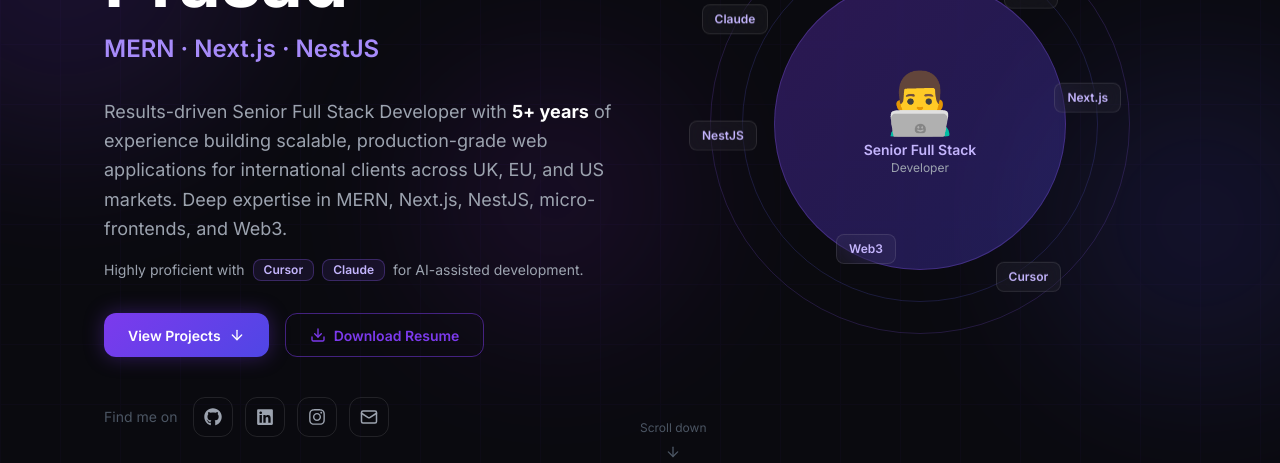
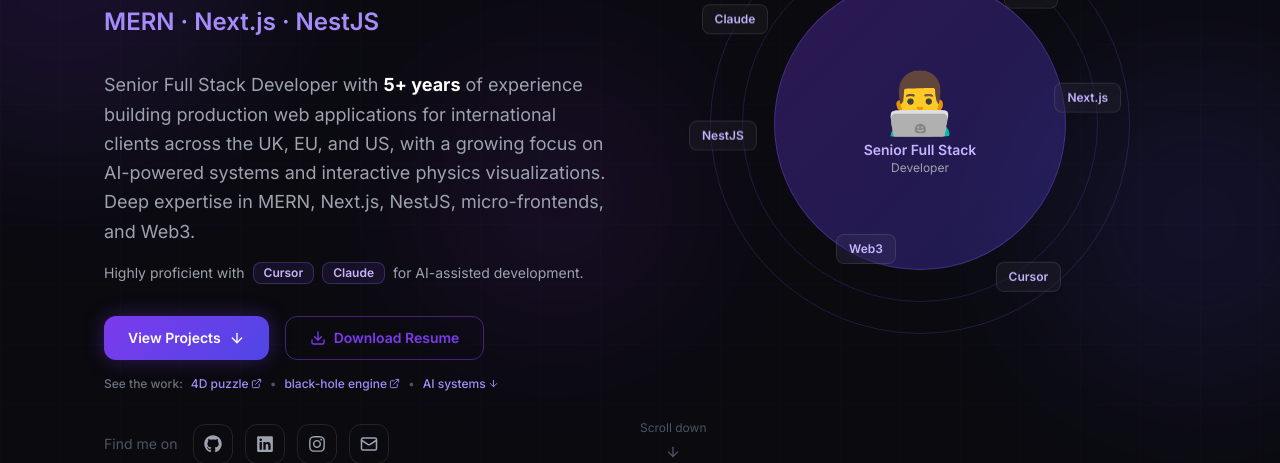
Before and after one commit to guruprasadregar1-afk/Portfolio, a React (Vite) app: page / in a window 1280 px wide. Shown: the part 316-779 px from the top of the page. Built offline with nearby package versions, Linux system fonts and the light colour scheme; no server answers.

Commit message:
fix(resume-routing): static resume PDF download and SPA routing rewrites

```diff
--- a/src/sections/Hero.jsx
+++ b/src/sections/Hero.jsx
@@ -1,9 +1,9 @@
 import { motion } from 'framer-motion';
 import { TypeAnimation } from 'react-type-animation';
-import { ArrowDown, Download, Mail } from 'lucide-react';
+import { Link } from 'react-router-dom';
+import { ArrowDown, Download, Mail, ExternalLink } from 'lucide-react';
 import { FaGithub, FaLinkedin, FaInstagram } from 'react-icons/fa';
 import { fadeInUp, fadeInRight, staggerContainer } from '../animations/variants';
-import API_URL from '../config/api';
 import { aiTools } from '../data';
 
 const socials = [
@@ -14,16 +14,6 @@
 ];
 
 const Hero = () => {
-  const handleDownload = () => {
-    const link = document.createElement('a');
-    link.href = '/Guru_Prasad_Resume.pdf';
-    link.setAttribute('download', 'Guru_Prasad_Resume.pdf');
-    link.target = '_blank';
-    document.body.appendChild(link);
-    link.click();
-    link.remove();
-  };
-
   const scrollToProjects = () =>
     document.getElementById('projects')?.scrollIntoView({ behavior: 'smooth' });
 
@@ -75,10 +65,9 @@
               />
             </motion.div>
 
+            {/* // [DRAFT, review wording] */}
             <motion.p variants={fadeInUp} className="text-gray-400 text-lg leading-relaxed mb-4 max-w-lg mx-auto lg:mx-0">
-              Results-driven Senior Full Stack Developer with <strong className="text-white">5+ years</strong> of experience
-              building scalable, production-grade web applications for international clients across
-              UK, EU, and US markets. Deep expertise in MERN, Next.js, NestJS, micro-frontends, and Web3.
+              Senior Full Stack Developer with <strong className="text-white">5+ years</strong> of experience building production web applications for international clients across the UK, EU, and US, with a growing focus on AI-powered systems and interactive physics visualizations. Deep expertise in MERN, Next.js, NestJS, micro-frontends, and Web3.
             </motion.p>
 
             {/* // [DRAFT, review wording] AI Proficiency */}
@@ -95,7 +84,7 @@
               <span>for AI-assisted development.</span>
             </motion.div>
 
-            <motion.div variants={fadeInUp} className="flex flex-wrap gap-4 justify-center lg:justify-start mb-10">
+            <motion.div variants={fadeInUp} className="flex flex-wrap gap-4 justify-center lg:justify-start mb-4">
               <motion.button
                 onClick={scrollToProjects}
                 className="btn-primary text-white flex items-center gap-2"
@@ -106,15 +95,32 @@
                 <ArrowDown size={16} />
               </motion.button>
 
-              <motion.button
-                onClick={handleDownload}
+              <motion.a
+                href="/Guru_Prasad_Resume.pdf"
+                download="Guru_Prasad_Resume.pdf"
                 className="btn-outline flex items-center gap-2"
                 whileHover={{ scale: 1.05 }}
                 whileTap={{ scale: 0.97 }}
               >
                 <Download size={16} />
                 Download Resume
-              </motion.button>
+              </motion.a>
+            </motion.div>
+
+            {/* See the work row */}
+            <motion.div variants={fadeInUp} className="flex flex-wrap items-center justify-center lg:justify-start gap-2 mb-8 text-xs text-gray-400 max-w-lg mx-auto lg:mx-0">
+              <span className="font-medium text-gray-500">See the work:</span>
+              <Link to="/research/4th-dimension" className="text-violet-400 hover:underline font-medium flex items-center gap-0.5">
+                4D puzzle <ExternalLink size={11} />
+              </Link>
+              <span className="text-gray-600">•</span>
+              <a href="https://blackhole-physics.vercel.app" target="_blank" rel="noopener noreferrer" className="text-violet-400 hover:underline font-medium flex items-center gap-0.5">
+                black-hole engine <ExternalLink size={11} />
+              </a>
+              <span className="text-gray-600">•</span>
+              <button onClick={() => document.getElementById('ai')?.scrollIntoView({ behavior: 'smooth' })} className="text-violet-400 hover:underline font-medium flex items-center gap-0.5">
+                AI systems <ArrowDown size={11} />
+              </button>
             </motion.div>
 
             <motion.div variants={fadeInUp} className="flex items-center gap-4 justify-center lg:justify-start">
```
Also changed, not shown: vercel.json (added), 1 other file (tests, documents, lock files or other folders).
